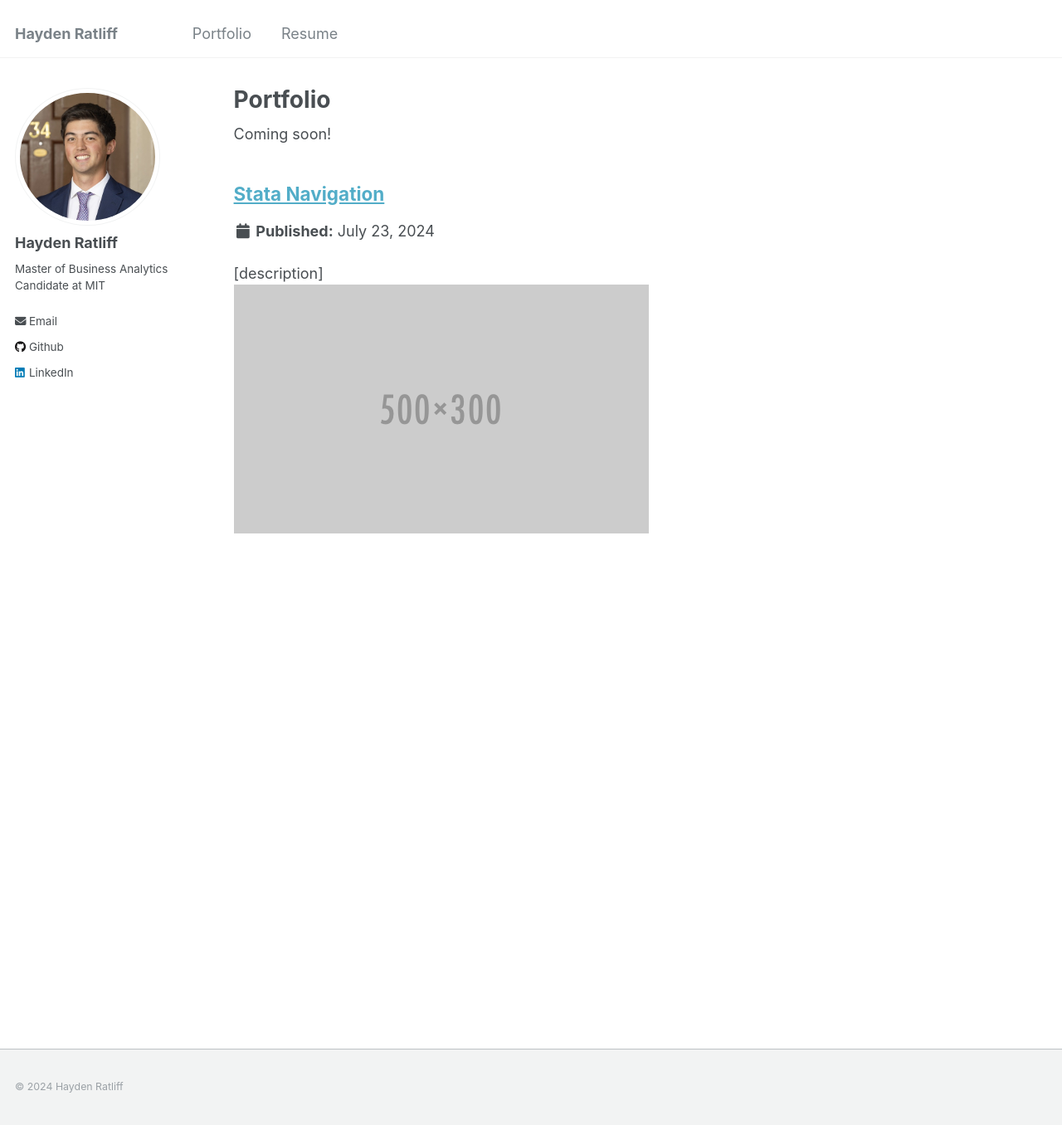
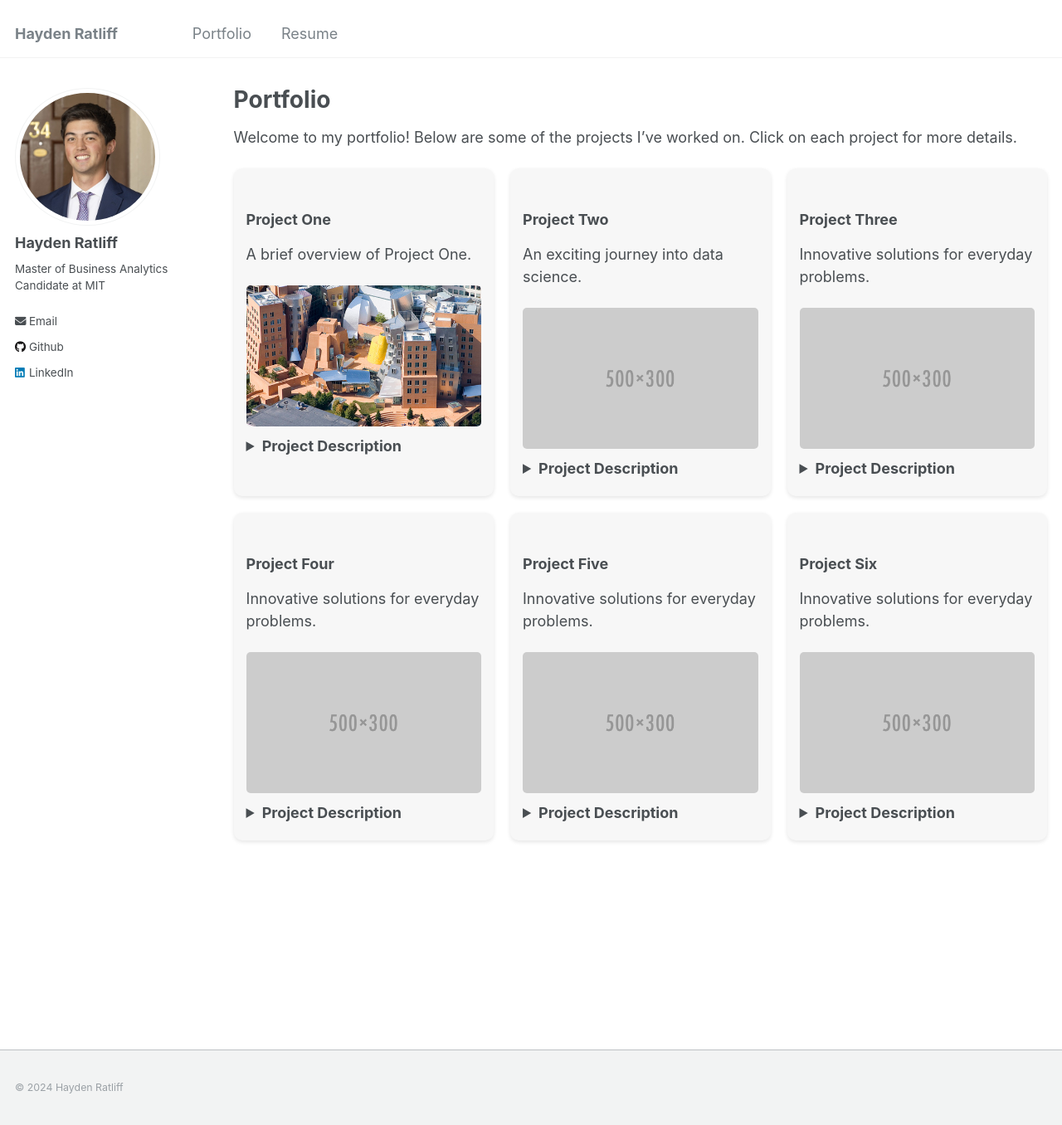
Before and after one commit to haydenratliff/haydenratliff.github.io, a Jekyll site: the page built from _pages/portfolio.md, in a window 1280 px wide and 1356 px high. Shown: the whole window at 83% size. Built offline with Jekyll 4.4.1, drawn with Linux system fonts in a browser that asks for light colours.

Commit message:
restructure portfolio

```diff
--- /dev/null
+++ b/_data/portfolio.yml
@@ -0,0 +1,49 @@
+# portfolio items
+
+- title: "Project One"
+  short_description: "A brief overview of Project One."
+  image: "/images/portfolio/stata_cropped.jpg"
+  full_description: "This project involved creating a sophisticated web application using cutting-edge technologies..."
+  code_link: ""
+  report_link: ""
+  presentation_link: ""
+
+- title: "Project Two"
+  short_description: "An exciting journey into data science."
+  image: "/images/500x300.png"
+  full_description: "In this project, we delved into machine learning techniques and applied them to real-world datasets to uncover insights..."
+  code_link: ""
+  report_link: ""
+  presentation_link: ""
+
+- title: "Project Three"
+  short_description: "Innovative solutions for everyday problems."
+  image: "/images/500x300.png"
+  full_description: "Focused on practical implementations, this project aimed to solve common challenges faced by small businesses using innovative technology..."
+  code_link: ""
+  report_link: ""
+  presentation_link: ""
+
+- title: "Project Four"
+  short_description: "Innovative solutions for everyday problems."
+  image: "/images/500x300.png"
+  full_description: "Focused on practical implementations, this project aimed to solve common challenges faced by small businesses using innovative technology..."
+  code_link: ""
+  report_link: ""
+  presentation_link: ""
+
+- title: "Project Five"
+  short_description: "Innovative solutions for everyday problems."
+  image: "/images/500x300.png"
+  full_description: "Focused on practical implementations, this project aimed to solve common challenges faced by small businesses using innovative technology..."
+  code_link: ""
+  report_link: ""
+  presentation_link: ""
+
+- title: "Project Six"
+  short_description: "Innovative solutions for everyday problems."
+  image: "/images/500x300.png"
+  full_description: "Focused on practical implementations, this project aimed to solve common challenges faced by small businesses using innovative technology..."
+  code_link: ""
+  report_link: ""
+  presentation_link: ""
--- a/_pages/portfolio.html
+++ b/_pages/portfolio.html
@@ -1,7 +1,7 @@
 ---
 layout: archive
 title: "Portfolio"
-permalink: /portfolio/
+permalink: /portfolio_old/
 author_profile: true
 ---
 
--- /dev/null
+++ b/_pages/portfolio.md
@@ -0,0 +1,90 @@
+---
+layout: archive
+title: "Portfolio"
+permalink: /portfolio/
+author_profile: true
+redirect_from:
+  - /portfolio
+---
+
+Welcome to my portfolio! Below are some of the projects I've worked on. Click on each project for more details.
+
+{% include base_path %}
+
+{% assign projects = site.data.portfolio %}
+
+<div class="portfolio-container">
+  {% for project in projects %}
+  <div class="portfolio-item">
+    <h3>{{ project.title }}</h3>
+    <p>{{ project.short_description }}</p>
+    <img src="{{ project.image }}" alt="{{ project.title }} Image" class="portfolio-image">
+
+    <details class="project-details">
+      <summary>Project Description</summary>
+      <p>{{ project.full_description }}</p>
+
+      <!-- Conditionally display links if available -->
+      {% if project.code_link %}
+      <p><strong>Code:</strong> <a href="{{ project.code_link }}" target="_blank">View on GitHub</a></p>
+      {% endif %}
+
+      {% if project.report_link %}
+      <p><strong>Report:</strong> <a href="{{ project.report_link }}" target="_blank">Read the Report</a></p>
+      {% endif %}
+
+      {% if project.presentation_link %}
+      <p><strong>Presentation:</strong> <a href="{{ project.presentation_link }}" target="_blank">View Presentation</a></p>
+      {% endif %}
+    </details>
+  </div>
+  {% endfor %}
+</div>
+
+<style>
+  .portfolio-container {
+    display: grid;
+    grid-template-columns: repeat(auto-fit, minmax(300px, 1fr));
+    gap: 20px;
+  }
+
+  .portfolio-item {
+    background: #f7f7f7;
+    padding: 15px;
+    border-radius: 10px;
+    box-shadow: 0 2px 5px rgba(0, 0, 0, 0.1);
+    transition: box-shadow 0.3s ease;
+  }
+
+  .portfolio-item:hover {
+    box-shadow: 0 4px 10px rgba(0, 0, 0, 0.2);
+  }
+
+  .portfolio-image {
+    width: 100%;
+    height: auto;
+    border-radius: 5px;
+    margin-bottom: 10px;
+  }
+
+  .project-details summary {
+    cursor: pointer;
+    font-weight: bold;
+    margin-bottom: 5px;
+  }
+
+  .project-details p {
+    margin: 0;
+  }
+
+  .project-details p a {
+    color: #3366cc;
+    text-decoration: none;
+    transition: color 0.2s ease;
+  }
+
+  .project-details p a:hover {
+    color: #0056b3;
+    text-decoration: underline;
+  }
+</style>
```
Also changed, not shown: _portfolio/stata-navigation.md (+4 -2 lines), _portfolio/template.md (+2 -0 lines).
